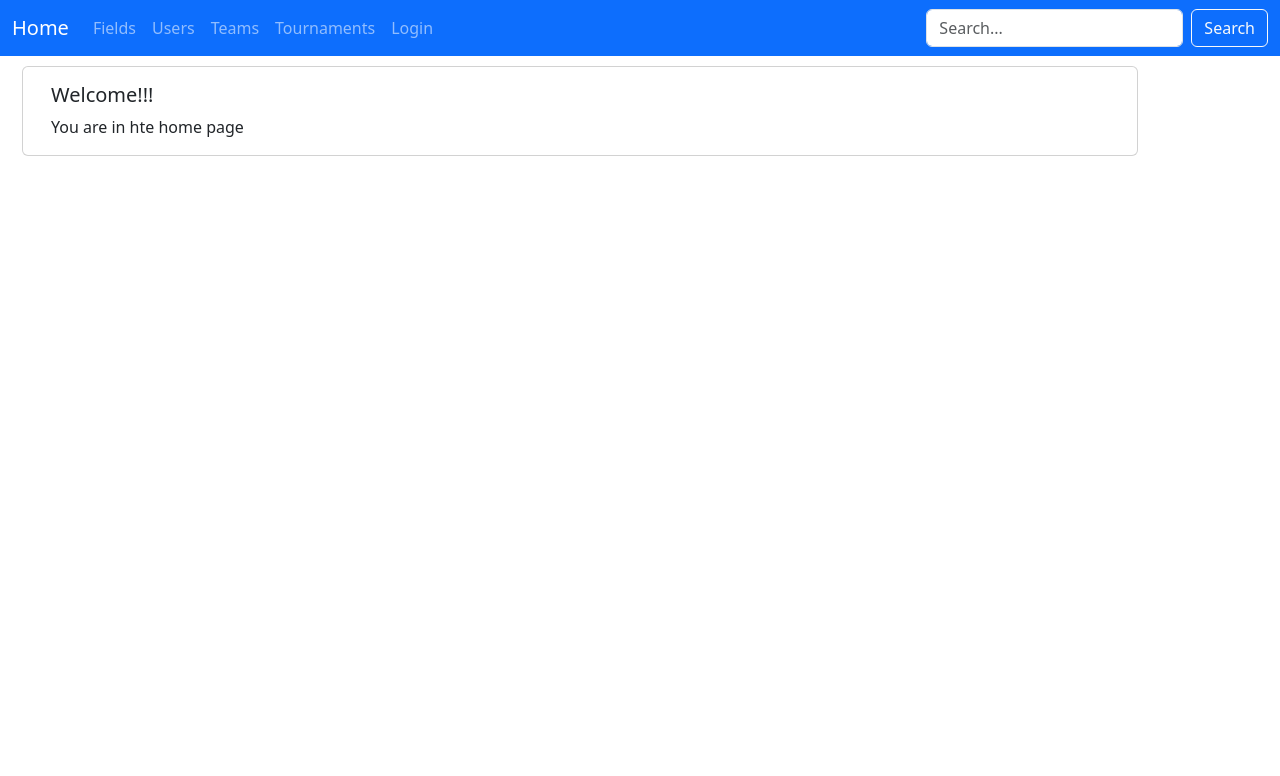
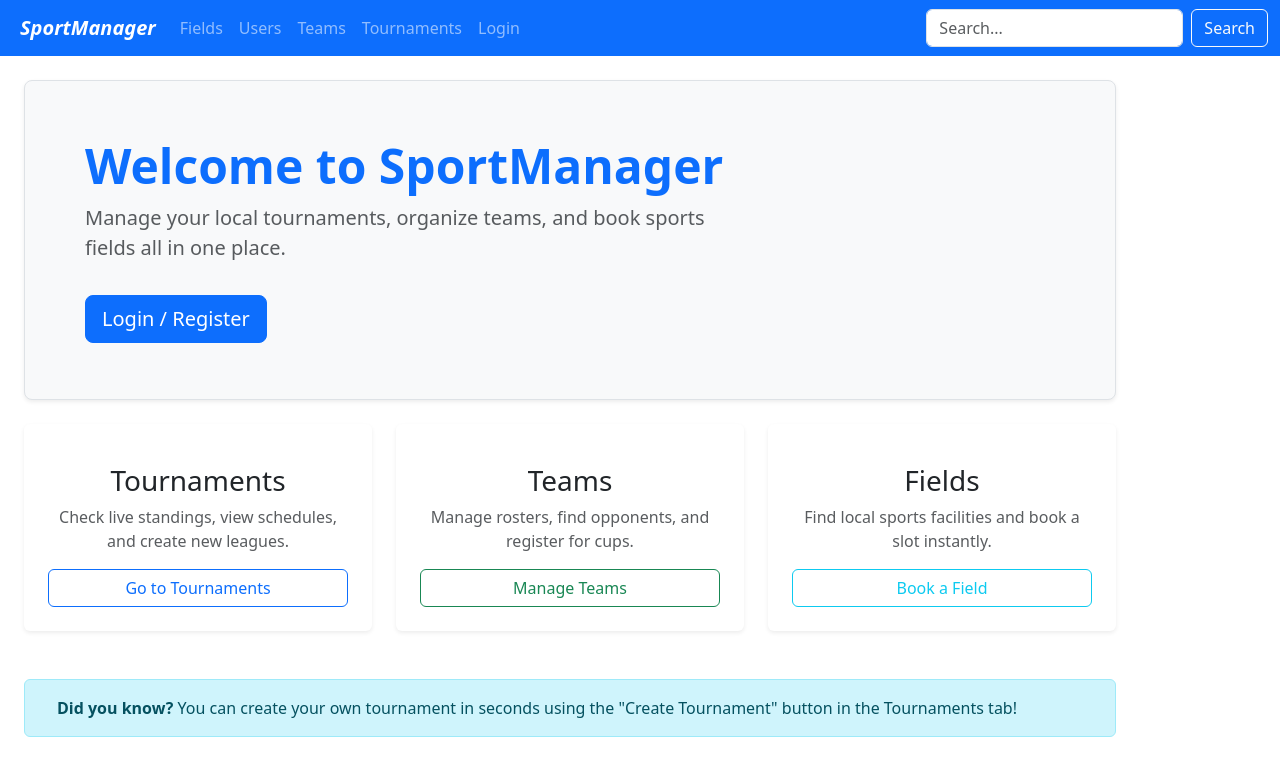
Before and after one commit to loanmir/WebApp_Sport_App, a React (Create React App) app in the folder app/front-end/: page / in a window 1280 px wide. Shown: the top 776 px of the page. Built offline with nearby package versions, Linux system fonts and the light colour scheme; no server answers.

Commit message:
FEATURE: New HomeView.js created. Still some changes to do

```diff
--- a/app/front-end/src/App.js
+++ b/app/front-end/src/App.js
@@ -57,17 +57,17 @@ class App extends Component {
     let page = state.currentPage;
     switch (page) {
       case "fields":
-        return <FieldsView QIDFromChild={this.QSetView} userStatus={this.state.userStatus}/>;
+        return <FieldsView QViewFromChild={this.QSetView} userStatus={this.state.userStatus}/>;
       case "addfield":
         return <AddFieldView QViewFromChild={this.QSetView} />;
       case "field":
         return <SingleFieldView QViewFromChild={this.QSetView} data={this.state.fieldID} />;    // SINGLE FIELD VIEW IS NOT USED!!!!!!
       case "teams":
-        return <TeamsView QIDFromChild={this.QSetView} tournamentID={this.state.tournamentID} userStatus={this.state.userStatus}/>;
+        return <TeamsView QViewFromChild={this.QSetView} tournamentID={this.state.tournamentID} userStatus={this.state.userStatus}/>;
       case "addteam":
         return state.userStatus.logged ? <AddTeamView QViewFromChild={this.QSetView} /> : <LoginView QUserFromChild={this.QSetUser} QViewFromChild={this.QSetView} />;
       case "tournaments":
-        return <TournamentsView QIDFromChild={this.QSetView} QViewFromChild={this.QSetView} data={this.state.userStatus}/>;
+        return <TournamentsView QViewFromChild={this.QSetView} data={this.state.userStatus}/>;
       case "addtournament":
         return state.userStatus.logged ? <AddTournamentView QViewFromChild={this.QSetView} /> : <LoginView QUserFromChild={this.QSetUser} QViewFromChild={this.QSetView} />;
       case "edittournament":
@@ -97,7 +97,7 @@ class App extends Component {
       case "addplayer":
         return <AddPlayerView QViewFromChild={this.QSetView} teamID={this.state.teamID} />;
       default:
-        return <HomeView />;
+        return <HomeView QViewFromChild={this.QSetView} userStatus={this.state.userStatus} />;
     }
   };
 
@@ -155,10 +155,28 @@ class App extends Component {
                 className="navbar-brand"
                 href="#"
               >
-                {this.state.userStatus.logged
-                  ? `Home - ${this.state.userStatus.user.user_username}`
-                  : "Home"
-                }
+                {this.state.userStatus.logged ? (
+                  <>
+                  {/* Circle Avatar Background */}
+                    <div
+                      className="rounded-circle bg-secondary text-white d-flex justify-content-center align-items-center me-2 shadow-sm"
+                      style={{ width: "35px", height: "35px", fontSize: "1.2rem", fontWeight: "bold", border: "2px solid white" }}
+                    >
+                  {/* User Icon */}
+                      <i className="bi bi-person-fill fs-5"></i>
+                    </div>
+
+                  {/* Username Text */}
+                    <span className="fw-bold">
+                      {this.state.userStatus.user.user_username}
+                    </span>
+                  </>
+                ) : (
+                  <span className="fw-bold fst-italic">
+                    <i className="bi bi-trophy-fill me-2"></i>
+                    SportManager
+                  </span>
+                )}
               </a>
               <button
                 className="navbar-toggler"
--- a/app/front-end/src/CustomComponents/FieldsView.js
+++ b/app/front-end/src/CustomComponents/FieldsView.js
@@ -13,7 +13,7 @@ class FieldsView extends Component {
   }
 
   QSetViewInParent = (obj) => {
-    this.props.QIDFromChild(obj);
+    this.props.QViewFromChild(obj);
   };
 
 
--- a/app/front-end/src/CustomComponents/HomeView.js
+++ b/app/front-end/src/CustomComponents/HomeView.js
@@ -1,13 +1,121 @@
 import { Component } from "react";
 
 class HomeView extends Component {
+
+  QSetViewInParent = (obj) => {
+    this.props.QViewFromChild(obj);
+  };
+
   render() {
+    const { logged, user } = this.props.userStatus || {};
+
     return (
-      <div className="card" style={{ margin: "10px" }}>
-        <div className="card-body">
-          <h5 className="card-title">Welcome!!!</h5>
-          <p className="card-text">You are in hte home page</p>
+      // 'container' centers it, 'mt-4' adds space between this and your blue Navbar
+      <div className="container mt-4">
+
+        {/* 1. HERO SECTION */}
+        {/* We use bg-light (light grey) to contrast with your Blue Navbar */}
+        <div className="p-5 mb-4 bg-light rounded-3 shadow-sm border">
+          <div className="container-fluid py-2">
+            <h1 className="display-5 fw-bold text-primary">
+              {logged ? `Welcome back, ${user.user_username}!` : "Welcome to SportManager"}
+            </h1>
+            <p className="col-md-8 fs-5 text-muted">
+              Manage your local tournaments, organize teams, and book sports fields
+              all in one place.
+            </p>
+            {!logged && (
+              <button
+                className="btn btn-primary btn-lg mt-3"
+                onClick={() => this.QSetViewInParent({ page: "login" })}
+              >
+                Login / Register
+              </button>
+            )}
+          </div>
         </div>
+
+        {/* 2. DASHBOARD CARDS */}
+        <div className="row row-cols-1 row-cols-md-3 g-4 mb-5">
+
+          {/* TOURNAMENTS CARD */}
+          <div className="col">
+            <div className="card h-100 shadow-sm border-0 h-100">
+              <div className="card-body text-center p-4">
+                <div className="mb-3 text-primary" style={{ fontSize: "3rem" }}>
+                  <i className="bi bi-trophy-fill"></i>
+                </div>
+                <h3 className="card-title">Tournaments</h3>
+                <p className="card-text text-muted">
+                  Check live standings, view schedules, and create new leagues.
+                </p>
+                <button
+                  className="btn btn-outline-primary w-100"
+                  onClick={() => this.QSetViewInParent({ page: "tournaments" })}
+                >
+                  Go to Tournaments
+                </button>
+              </div>
+            </div>
+          </div>
+
+          {/* TEAMS CARD */}
+          <div className="col">
+            <div className="card h-100 shadow-sm border-0 h-100">
+              <div className="card-body text-center p-4">
+                <div className="mb-3 text-success" style={{ fontSize: "3rem" }}>
+                  <i className="bi bi-people-fill"></i>
+                </div>
+                <h3 className="card-title">Teams</h3>
+                <p className="card-text text-muted">
+                  Manage rosters, find opponents, and register for cups.
+                </p>
+                <button
+                  className="btn btn-outline-success w-100"
+                  onClick={() => this.QSetViewInParent({ page: "teams" })}
+                >
+                  Manage Teams
+                </button>
+              </div>
+            </div>
+          </div>
+
+          {/* FIELDS CARD */}
+          <div className="col">
+            <div className="card h-100 shadow-sm border-0 h-100">
+              <div className="card-body text-center p-4">
+                <div className="mb-3 text-info" style={{ fontSize: "3rem" }}>
+                  <i className="bi bi-geo-alt-fill"></i>
+                </div>
+                <h3 className="card-title">Fields</h3>
+                <p className="card-text text-muted">
+                  Find local sports facilities and book a slot instantly.
+                </p>
+                <button
+                  className="btn btn-outline-info w-100"
+                  onClick={() => this.QSetViewInParent({ page: "fields" })}
+                >
+                  Book a Field
+                </button>
+              </div>
+            </div>
+          </div>
+
+        </div>
+
+        {/* 3. FOOTER INFO (Optional - Fills space nicely) */}
+        <div className="row mb-4">
+            <div className="col-12">
+                <div className="alert alert-info d-flex align-items-center" role="alert">
+                    <i className="bi bi-info-circle-fill me-3 fs-4"></i>
+                    <div>
+                        <strong>Did you know?</strong> You can create your own tournament in seconds
+                        using the "Create Tournament" button in the Tournaments tab!
+                    </div>
+                </div>
+            </div>
+        </div>
+
       </div>
     );
   }
--- a/app/front-end/src/CustomComponents/TeamsView.js
+++ b/app/front-end/src/CustomComponents/TeamsView.js
@@ -13,7 +13,7 @@ class TeamsView extends Component {
   }
 
   QSetViewInParent = (obj) => {
-    this.props.QIDFromChild(obj);
+    this.props.QViewFromChild(obj);
   };
 
   componentDidMount() {
--- a/app/front-end/src/CustomComponents/TournamentsView.js
+++ b/app/front-end/src/CustomComponents/TournamentsView.js
@@ -14,7 +14,7 @@ class TournamentsView extends Component {
   }
 
   QSetViewInParent = (obj) => {
-    this.props.QIDFromChild(obj);
+    this.props.QViewFromChild(obj);
   };
 
 
```
